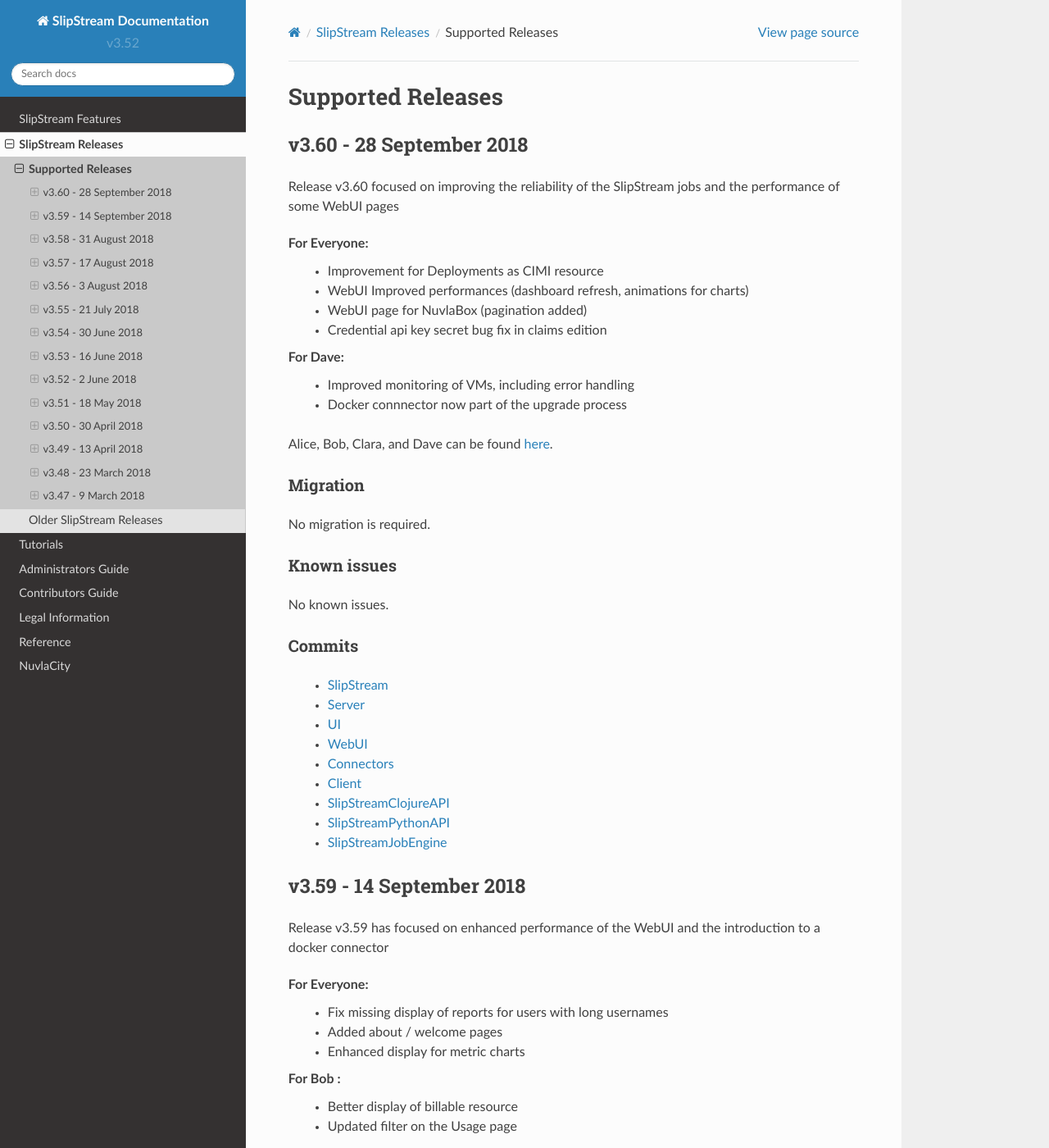
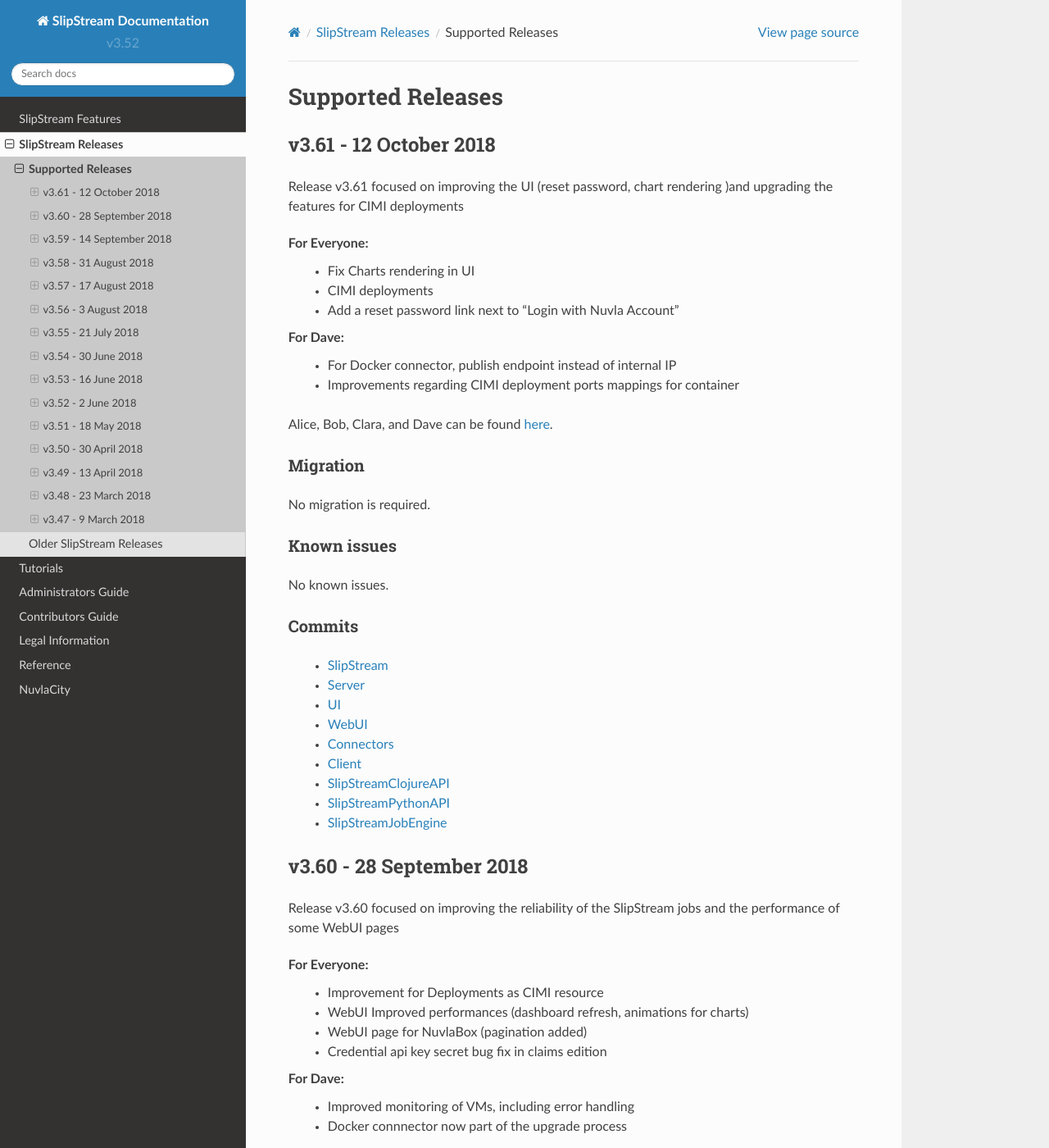
Before and after one commit to slipstream/SlipStreamDocumentation, a Sphinx documentation site: the page built from docs/release_notes/supported-releases.rst, in a window 1280 px wide and 1400 px high. Shown: the whole window at 82% size. Built offline with Sphinx 7.4.7 and the Read the Docs theme 2.0.0, drawn with Linux system fonts in a browser that asks for light colours.

Commit message:
Release notes for v3.61

```diff
--- a/docs/release_notes/supported-releases.rst
+++ b/docs/release_notes/supported-releases.rst
@@ -1,5 +1,48 @@
 Supported Releases
 ==================
+
+v3.61 - 12 October 2018
+--------------------------
+
+Release v3.61 focused on improving the UI (reset password, chart rendering )and upgrading
+the features for CIMI deployments
+
+For Everyone:
+ - Fix Charts rendering in UI
+ - CIMI deployments
+ - Add a reset password link next to "Login with Nuvla Account"
+
+For Dave:
+ - For Docker connector, publish endpoint instead of internal IP
+ - Improvements regarding CIMI deployment ports mappings for container
+
+Alice, Bob, Clara, and Dave can be found
+`here <http://sixsq.com/personae/>`_.
+
+Migration
+~~~~~~~~~
+
+No migration is required.
+
+
+Known issues
+~~~~~~~~~~~~
+
+No known issues.
+
+
+Commits
+~~~~~~~
+
+ -  `SlipStream <https://github.com/slipstream/SlipStream/compare/v3.60...v3.61>`__
+ -  `Server <https://github.com/slipstream/SlipStreamServer/compare/v3.60...v3.61>`__
+ -  `UI <https://github.com/slipstream/SlipStreamUI/compare/v3.60...v3.61>`__
+ -  `WebUI <https://github.com/slipstream/SlipStreamWebUI/compare/v3.60...v3.61>`__
+ -  `Connectors <https://github.com/slipstream/SlipStreamConnectors/compare/v3.60...v3.61>`__
+ -  `Client <https://github.com/slipstream/SlipStreamClient/compare/v3.60...v3.61>`__
+ -  `SlipStreamClojureAPI <https://github.com/slipstream/SlipStreamClojureAPI/compare/v3.60...v3.61>`__
+ -  `SlipStreamPythonAPI <https://github.com/slipstream/SlipStreamPythonAPI/compare/v3.60...v3.61>`__
+ -  `SlipStreamJobEngine <https://github.com/slipstream/SlipStreamJobEngine/compare/v3.60...v3.61>`__
 
 v3.60 - 28 September 2018
 --------------------------
```
